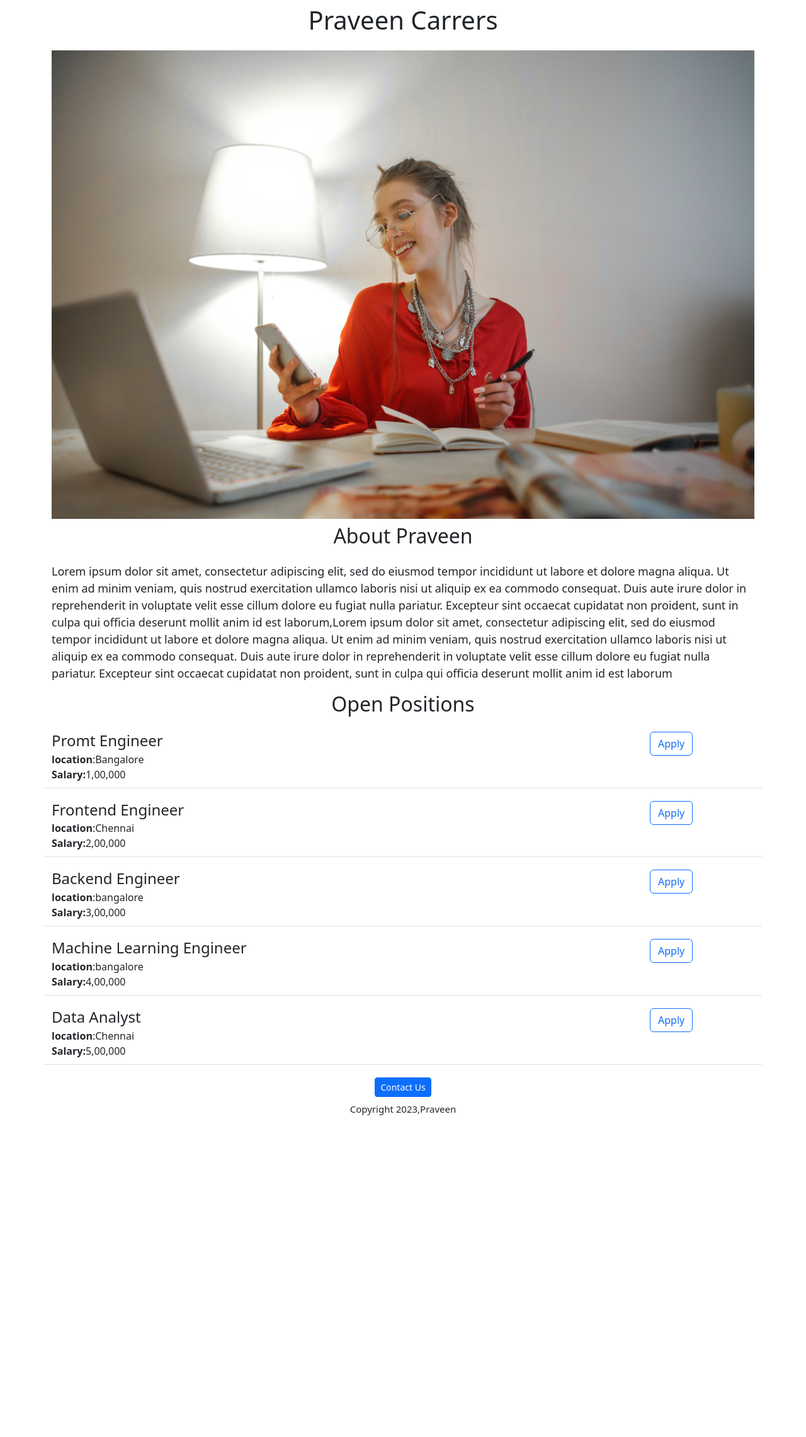
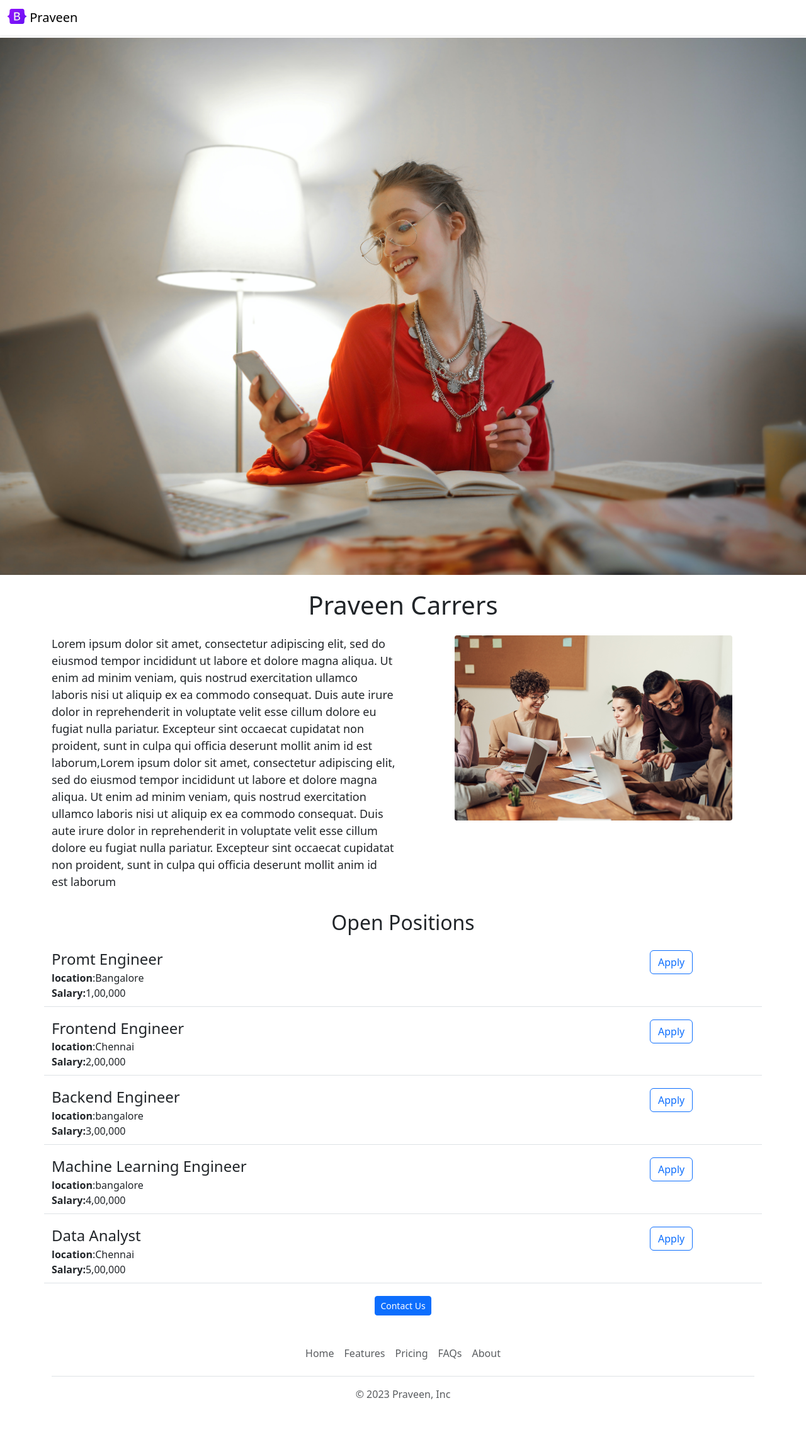
Before and after one commit to mpraveen21/praveen-carrers-website, a Flask app: page / in a window 1280 px wide. Shown: the whole page at 63% size. Before the commit the page ends 1771 px from the top, so only its background shows below. Run offline with Flask 3, Linux system fonts and the light colour scheme.

Commit message:
functional and aesthetic improvement

```diff
--- /dev/null
+++ b/templates/footer.html
@@ -0,0 +1,12 @@
+<div class="container">
+  <footer class="py-3 my-4">
+    <ul class="nav justify-content-center border-bottom pb-3 mb-3">
+      <li class="nav-item"><a href="#" class="nav-link px-2 text-body-secondary">Home</a></li>
+      <li class="nav-item"><a href="#" class="nav-link px-2 text-body-secondary">Features</a></li>
+      <li class="nav-item"><a href="#" class="nav-link px-2 text-body-secondary">Pricing</a></li>
+      <li class="nav-item"><a href="#" class="nav-link px-2 text-body-secondary">FAQs</a></li>
+      <li class="nav-item"><a href="#" class="nav-link px-2 text-body-secondary">About</a></li>
+    </ul>
+    <p class="text-center text-body-secondary">&copy; 2023 Praveen, Inc</p>
+  </footer>
+</div>
--- a/templates/home.html
+++ b/templates/home.html
@@ -9,15 +9,27 @@
     <meta name="viewport" content="width=device-width, initial-scale=1">
   <link href="https://cdn.jsdelivr.net/npm/bootstrap@5.3.1/dist/css/bootstrap.min.css" rel="stylesheet" integrity="sha384-4bw+/aepP/YC94hEpVNVgiZdgIC5+VKNBQNGCHeKRQN+PtmoHDEXuppvnDJzQIu9" crossorigin="anonymous">
   <style>
+   #banner{
+     object-fit:cover;
+     margin-bottom:16px;
 
+   }
   </style>
 </head>
 <body>
+  {% include 'nav.html' %}
+  <img class= "img-fluid" id = "banner" src= "https://praveen-carrers-website--praveenmurugan.repl.co/static/carres.jpeg" >
   <div class = "container">
   <h1 class="text-center mt-2 mb-4" >Praveen Carrers</h1>
-  <img class= "img-fluid" id = "banner" src= "https://praveen-carrers-website--praveenmurugan.repl.co/static/carres.jpeg" >
-  <h2 class="text-center mt-2 mb-4">About Praveen</h2>
-  <p class = "lead" style=font-size:18px;>Lorem ipsum dolor sit amet, consectetur adipiscing elit, sed do eiusmod tempor incididunt ut labore et dolore magna aliqua. Ut enim ad minim veniam, quis nostrud exercitation ullamco laboris nisi ut aliquip ex ea commodo consequat. Duis aute irure dolor in reprehenderit in voluptate velit esse cillum dolore eu fugiat nulla pariatur. Excepteur sint occaecat cupidatat non proident, sunt in culpa qui officia deserunt mollit anim id est laborum,Lorem ipsum dolor sit amet, consectetur adipiscing elit, sed do eiusmod tempor incididunt ut labore et dolore magna aliqua. Ut enim ad minim veniam, quis nostrud exercitation ullamco laboris nisi ut aliquip ex ea commodo consequat. Duis aute irure dolor in reprehenderit in voluptate velit esse cillum dolore eu fugiat nulla pariatur. Excepteur sint occaecat cupidatat non proident, sunt in culpa qui officia deserunt mollit anim id est laborum</p>
+    <div class="row" style="margin-bottom:16px;">
+      <div class="col-md-6">
+  <p class = "lead" style=font-size:18px;>Lorem ipsum dolor sit amet, consectetur adipiscing elit, sed do eiusmod tempor incididunt ut labore et dolore magna aliqua. Ut enim ad minim veniam, quis nostrud exercitation ullamco laboris nisi ut aliquip ex ea commodo consequat. Duis aute irure dolor in reprehenderit in voluptate velit esse cillum dolore eu fugiat nulla pariatur. Excepteur sint occaecat cupidatat non proident, sunt in culpa qui officia deserunt mollit anim id est laborum,Lorem ipsum dolor sit amet, consectetur adipiscing elit, sed do eiusmod tempor incididunt ut labore et dolore magna aliqua. Ut enim ad minim veniam, quis nostrud exercitation ullamco laboris nisi ut aliquip ex ea commodo consequat. Duis aute irure dolor in reprehenderit in voluptate velit esse cillum dolore eu fugiat nulla pariatur. Excepteur sint occaecat cupidatat non proident, sunt in culpa qui officia deserunt mollit anim id est laborum
+  </p>
+      </div>
+        <div class="d-none d-md-block col-md-6">
+      <img src ="static/people].jpg" style="height:294px; border-radius:4px; margin-left:70px;">
+        </div>
+    </div>
 </body>
    <h2 class="text-center mt-2 mb-4">Open Positions</h2>
   <div>
@@ -26,9 +38,8 @@
     {% endfor %}
   </div>
   <div class="text-center" >
-   <button  class="btn btn-primary btn-sm">Contact Us</button>
-    <p class="mt-2" style=font-size:15px;>Copyright 2023,Praveen</p>
+   <a href="mailto:pp4631219@gmail.com ?subject=Any%20question%20about%20job%20openings&body=My%20name%20%3A%20%3CEnter%20your%20name%3E%0AMy%20questions%20%20%3A%20%3CAsk%20your%20question%20here%3E" class="btn btn-primary btn-sm">Contact Us</a>
   </div>
   </div>
-
+  {% include 'footer.html'%}
 </html>
--- a/templates/jobitems.html
+++ b/templates/jobitems.html
@@ -12,8 +12,8 @@
            {% endif %}
   </div>
    <div class = 'col-2'>
-     <button type="button" class="btn btn-outline-primary">
+     <a href="mailto:pp4631219@gmail.com ?subject=Application%20for%20{{job['Title']}}" type="button" class="btn btn-outline-primary">
        Apply
-     </button>
+     </a>
    </div>
 </div>
--- /dev/null
+++ b/templates/nav.html
@@ -0,0 +1,9 @@
+<nav class="navbar shadow-sm fixed-top bg-white">
+  <div class="container-fluid">
+    <a class="navbar-brand" href="#">
+      <img src="static/bootstrap-logo.svg" alt="Logo" width="30" height="24" class="d-inline-block align-text-top">
+      Praveen
+    </a>
+  </div>
+</nav>
+<div style='height:60px'></div>
```
Also changed, not shown: static/bootstrap-logo.svg (added), static/people].jpg (added).
